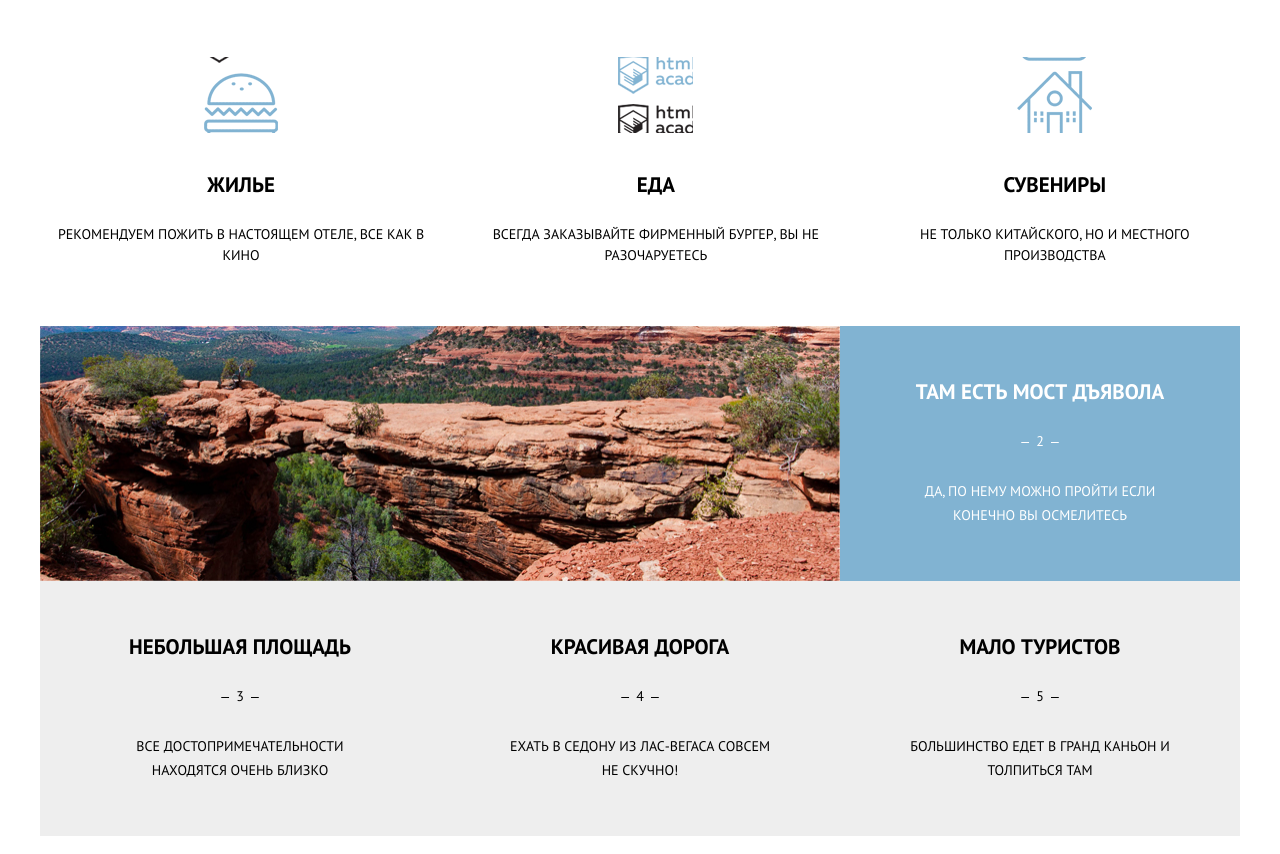
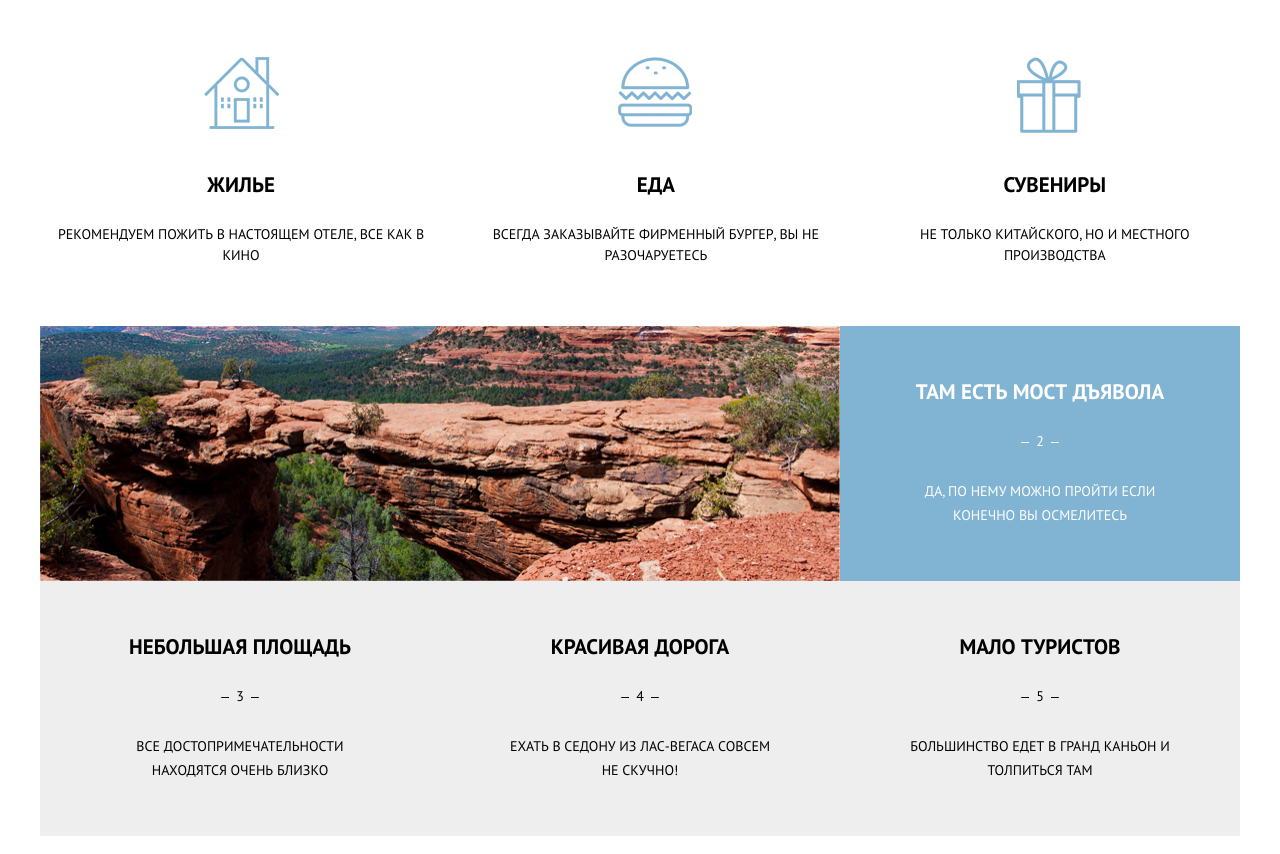
Before and after one commit to ricomen/sedona, a plain HTML site: page src/index.html in a window 1280 px wide. Shown: the part 1027-1881 px from the top of the page. Drawn offline with Linux system fonts and the light colour scheme.

Commit message:
fix sprite position in recommends block

```diff
--- a/src/less/blocks/recomends.less
+++ b/src/less/blocks/recomends.less
@@ -12,13 +12,13 @@
     width: 75px;
     height: 76px;
     &--home {
-      background-position: 0px -307px;
+      background-position: 0px -403px;
     }
     &--food {
-      background-position: 0px -227px;
+      background-position: 0px -323px;
     }
     &--gift {
-      background-position: 0px -389px;
+      background-position: 0px -485px;
     }
   }
   &__title {
```
Also changed, not shown: src/css/style.css, src/css/style.min.css.
